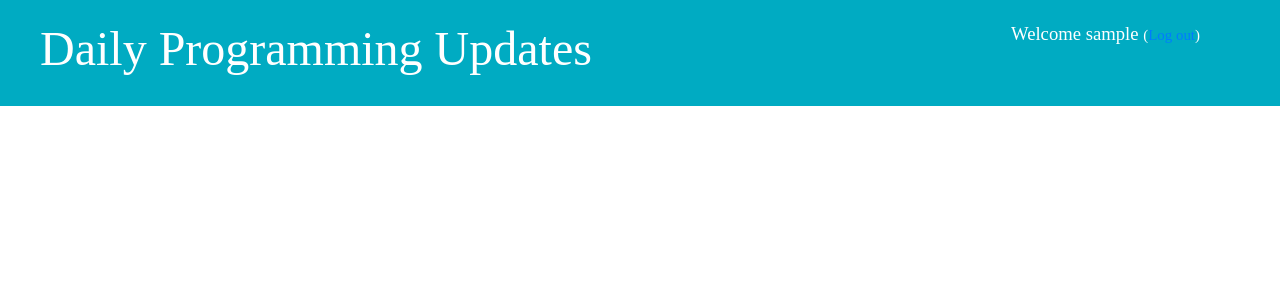
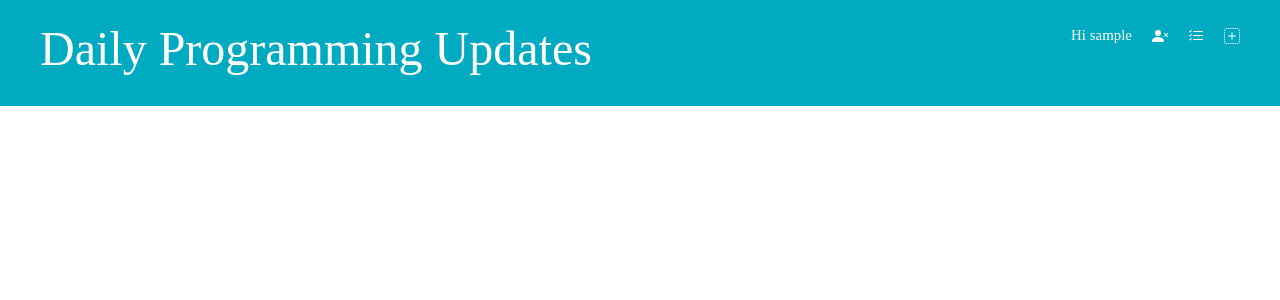
Before and after one commit to LM1398/Updates_v2, a Django app: page /drafts/ in a window 1280 px wide. Shown: the top 300 px of the page. Run offline with Django 3.2, Linux system fonts and the light colour scheme; the visitor is signed in with stand-in values (Sample User, id 1); data that the repository does not hold is empty.

Commit message:
[update] minor fix and updating links into icons (#19)

```diff
--- a/blog/templates/blog/base.html
+++ b/blog/templates/blog/base.html
@@ -13,13 +13,14 @@
 <body>
     <div class="page-header">
         {% if user.is_authenticated %}
-        <a href="{% url 'post_new' %}" class="top-menu"><span class="glyphicon glyphicon-plus"></span></a>
-        <a href="{% url 'post_draft_list' %}" class="top-menu"><span class="glyphicon glyphicon-edit"></span></a>
-        <p class="top-menu">Welcome {{ user.username }} <small>(<a href="{% url 'logout' %}">Log out</a>)</small></p>
-        {% else %}
-        <a href="{% url 'login' %}" class="top-menu"><span class="glyphicon glyphicon-lock"></span></a>
-        {% endif %}
-        <h1><a href="/">Daily Programming Updates</a></h1>
+        <a href="{% url 'post_new' %}" class="top-menu">{% include './icons/plus-square-dotted.svg' %}
+            <a href="{% url 'post_draft_list' %}" class="top-menu">{% include './icons/list-check.svg' %}
+                <a href="{% url 'logout' %}" class="top-menu">{% include './icons/person-x-fill.svg' %}</a>
+                <p class="top-menu"><small>Hi {{ user.username }} </small></p>
+                {% else %}
+                <a href="{% url 'login' %}" class="top-menu">{% include './icons/person-square.svg' %}</a>
+                {% endif %}
+                <h1><a href="/">Daily Programming Updates</a></h1>
     </div>
     <div class="content container">
         <div class="row">
--- a/blog/templates/registration/login.html
+++ b/blog/templates/registration/login.html
@@ -1,8 +1,10 @@
 {% extends "blog/base.html" %}
+
 {% block content %}
 {% if form.errors %}
 <p>Your username and password didn't match. Please try again.</p>
 {% endif %}
+
 <form method="post" action="{% url 'login' %}">
     {% csrf_token %}
     <table>
@@ -15,6 +17,7 @@
             <td>{{ form.password }}</td>
         </tr>
     </table>
+
     <input type="submit" value="login" />
     <input type="hidden" name="next" value="{{ next }}" />
 </form>
--- a/mysite/urls.py
+++ b/mysite/urls.py
@@ -13,13 +13,13 @@ Including another URLconf
     1. Import the include() function: from django.urls import include, path
     2. Add a URL to urlpatterns:  path('blog/', include('blog.urls'))
 """
+from django.urls import path, include
 from django.contrib import admin
-from django.urls import path, include
 from django.contrib.auth import views
 
 urlpatterns = [
     path("admin/", admin.site.urls),
     path("accounts/login/", views.LoginView.as_view(), name="login"),
+    path("", include("blog.urls")),
     path("accounts/logout/", views.LogoutView.as_view(next_page="/"), name="logout"),
-    path("", include("blog.urls")),
 ]
--- a/static/css/blog.css
+++ b/static/css/blog.css
@@ -42,7 +42,6 @@ h4 {
     font-family: "Times New Roman", Times, serif;
     font-size: 14pt;
     margin-right: 20px;
-    margin-bottom: 40px;
 }
 
 .post {
```
Also changed, not shown: blog/templates/blog/icons/list-check.svg (added), blog/templates/blog/icons/person-square.svg (added), blog/templates/blog/icons/person-x-fill.svg (added), blog/templates/blog/icons/plus-square-dotted.svg (added), blog/templates/blog/icons/unlock.svg (added).
